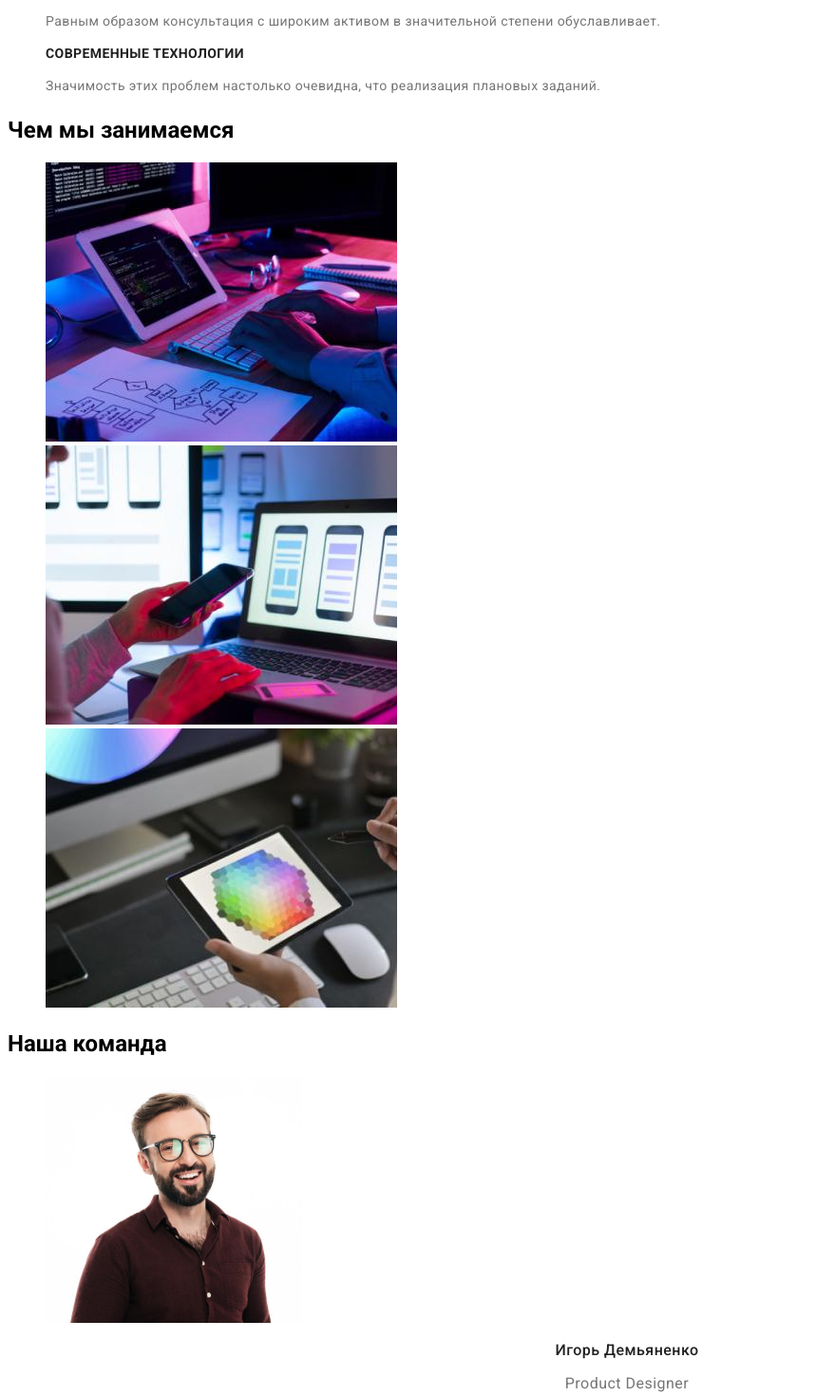
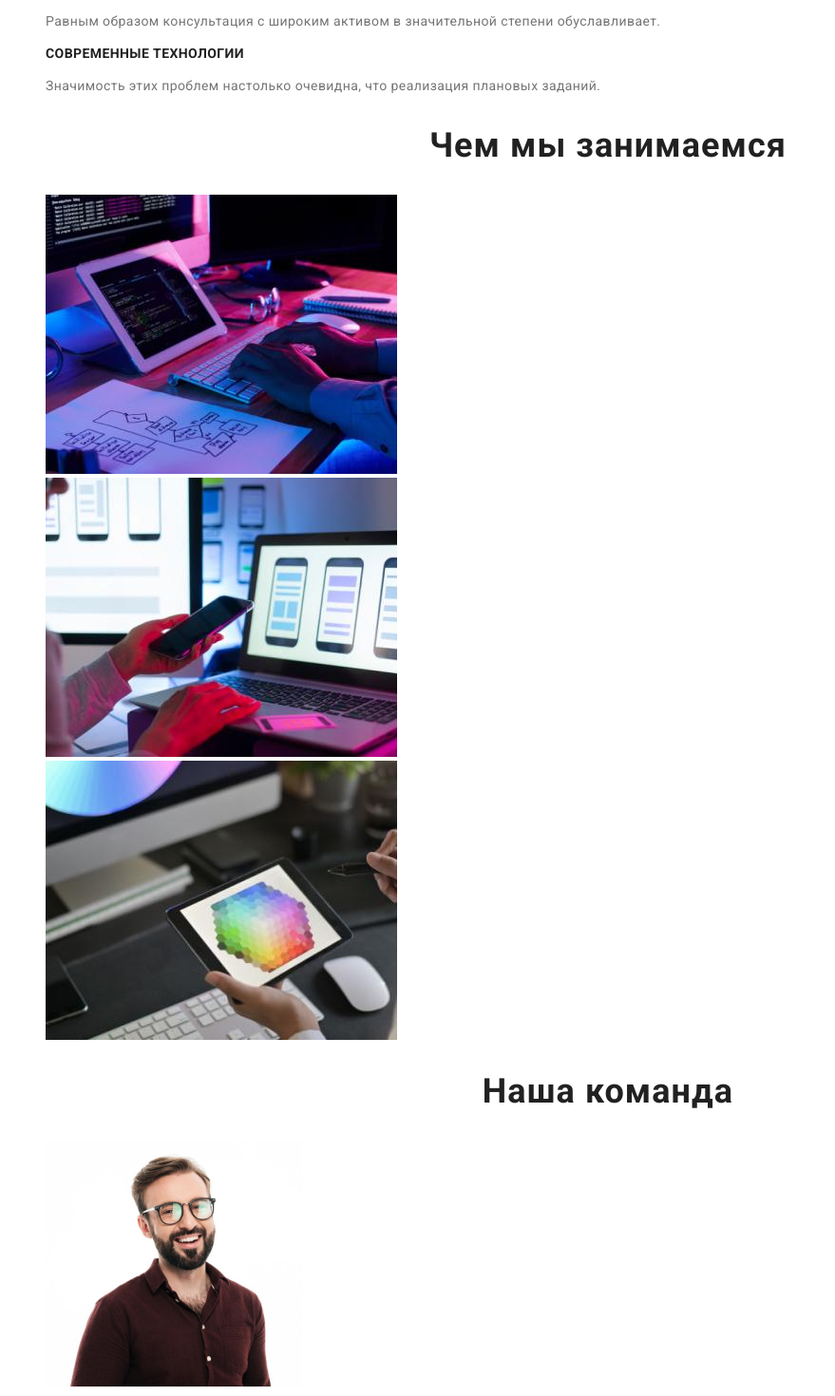
Before and after one commit to Rybailo/goit-markup-hw-02, a plain HTML site: page index.html in a window 1280 px wide. Shown: the part 486-1956 px from the top of the page at 95% size, without its empty margins (0-879 px from the left). Drawn offline with Linux system fonts and the light colour scheme.

Commit message:
hw-correction

```diff
--- a/css/style.css
+++ b/css/style.css
@@ -67,7 +67,7 @@ body {
     font-size: 14px;
     line-height: 1.14;
     letter-spacing: 0.02em;
-    color: var(--headerc);
+    color: #757575  ;
 }
 
 .header-mail:hover {
@@ -150,7 +150,15 @@ color: var(--main-titlec);
 
 /*---------------IMAGE-----------------------*/
 
+.image-top {
+    font-weight: 700;
+    font-size: 36px;
+    line-height: 1.16;
+    text-align: center;
+    letter-spacing: 0.03em;
 
+    color: #212121;
+}
 
 /*-----------------TEAM-----------------------*/
 .team-item-top {
@@ -159,10 +167,17 @@ color: var(--main-titlec);
     line-height: 1.18;
     text-align: center;
     letter-spacing: 0.03em;
-
     color: #212121;
 }
 
+.team-top {
+    font-weight: 700;
+    font-size: 36px;
+    line-height: 1.16;
+    text-align: center;
+    letter-spacing: 0.03em;
+    color: #212121;
+}
 .team-item-text {
     font-weight: 400;
     font-size: 16px;
@@ -219,7 +234,6 @@ color: var(--main-titlec);
 /*---------------FOOTER------------------*/
 
 .footer-adress {
-
     width: 1600px;
     height: 252px;
     left: 0px;
@@ -237,7 +251,7 @@ color: var(--main-titlec);
 }
 
 .footer-map {
-    font-weight: 400;
+    font-style: normal;
     font-size: 14px;
     line-height: 1.71;
     letter-spacing: 0.03em;
@@ -245,7 +259,7 @@ color: var(--main-titlec);
 }
 
 .footer-mail {
-    font-weight: 400;
+    font-style: normal;
     font-size: 14px;
     line-height: 1.71;
     letter-spacing: 0.03em;
@@ -253,7 +267,7 @@ color: var(--main-titlec);
 }
 
 .footer-tel {
-    font-weight: 400;
+    font-style: normal;
     font-size: 14px;
     line-height: 1.71;
     letter-spacing: 0.03em;
--- a/index.html
+++ b/index.html
@@ -55,7 +55,7 @@
             </ul>
         </section>
         <section class="image">
-            <h2>   Чем мы занимаемся </h2>
+            <h2 class="image-top">   Чем мы занимаемся </h2>
             <ul class="image-list list">
                 <li class="image-item"><img src="./images/img.jpg" alt="картинка"  height="294" width="370" ></li>
                 <li class="image-item"><img src="./images/img_1.jpg" alt="картинка" height="294" width="370"></li>
@@ -63,7 +63,7 @@
             </ul>
         </section>
         <section class="team">
-            <h2>Наша команда</h2>
+            <h2 class="team-top">Наша команда</h2>
             <ul class="team-list list">
                 <li class="team-item"><img src="./images/team-1.jpg" alt="картинка" height="260" width="270">
                    <p class="team-item-top">Игорь Демьяненко</p>
--- a/portfolio.html
+++ b/portfolio.html
@@ -33,8 +33,8 @@
             <li class="navigation-item"><button class="navigation-button" type="button" >Дизайн</button></li>
             <li class="navigation-item"><button class="navigation-button" type="button" >Маркетинг</button></li>
         </ul>
-    </section>
-    <section class="image-content">
+
+    <div class="image-content">
         <ul class="image-content-list list">
             <li class="content-item"><img src="./images/portfolio-1.jpg" alt="картинка" height="294" width="370">
                 <h3 class="image-content-top" >Технокряк</h3>
@@ -73,6 +73,7 @@
                 <p class="image-content-text">Приложение</p>
             </li>
         </ul>
+    </div>
     </section>
     </main>
     <footer class="footer-adress">
```
